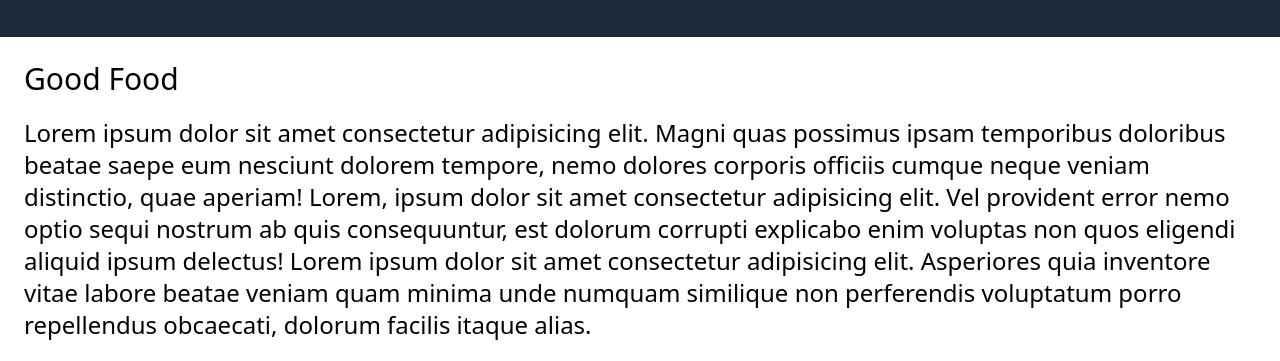
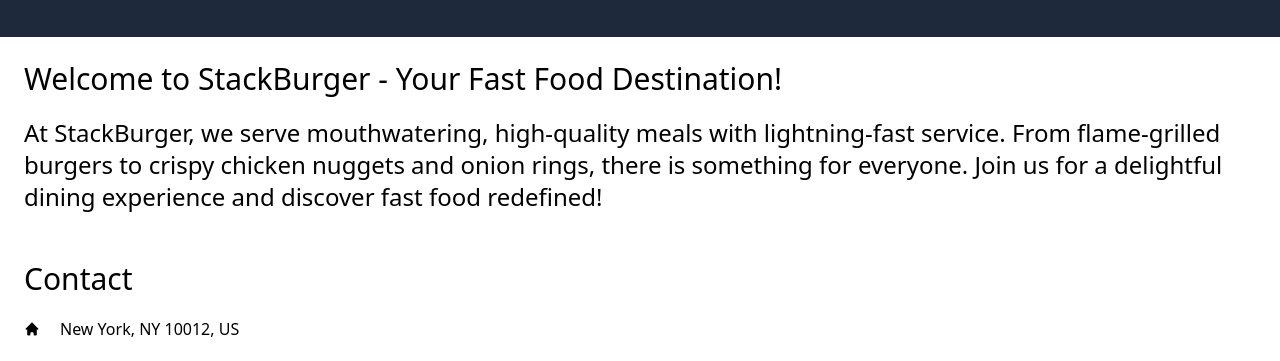
Before and after one commit to Amir2341/ecommercerestaurantfrontend, a Next.js app: page /about in a window 1280 px wide. Shown: the part 439-800 px from the top of the page. Built offline with nearby package versions, Linux system fonts and the light colour scheme.

Commit message:
updated about page

```diff
--- a/src/pages/about.tsx
+++ b/src/pages/about.tsx
@@ -10,18 +10,14 @@
         <h1 className="text-7xl">About</h1>
       </div>
       <div className="flex flex-col justify-between items-start p-6 gap-5">
-        <div className="text-3xl">Good Food</div>
+        <div className="text-3xl">
+          Welcome to StackBurger - Your Fast Food Destination!
+        </div>
         <h2 className="text-2xl">
-          Lorem ipsum dolor sit amet consectetur adipisicing elit. Magni quas
-          possimus ipsam temporibus doloribus beatae saepe eum nesciunt dolorem
-          tempore, nemo dolores corporis officiis cumque neque veniam
-          distinctio, quae aperiam! Lorem, ipsum dolor sit amet consectetur
-          adipisicing elit. Vel provident error nemo optio sequi nostrum ab quis
-          consequuntur, est dolorum corrupti explicabo enim voluptas non quos
-          eligendi aliquid ipsum delectus! Lorem ipsum dolor sit amet
-          consectetur adipisicing elit. Asperiores quia inventore vitae labore
-          beatae veniam quam minima unde numquam similique non perferendis
-          voluptatum porro repellendus obcaecati, dolorum facilis itaque alias.
+          At StackBurger, we serve mouthwatering, high-quality meals with
+          lightning-fast service. From flame-grilled burgers to crispy chicken
+          nuggets and onion rings, there is something for everyone. Join us for
+          a delightful dining experience and discover fast food redefined!
         </h2>
       </div>
       <div className="flex flex-col justify-between items-start p-6 gap-5">
```
